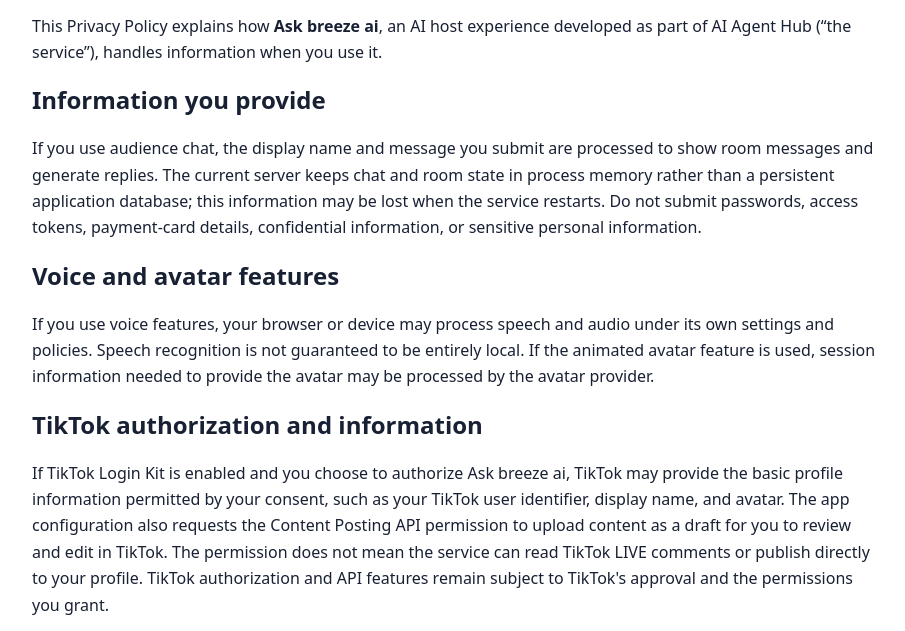
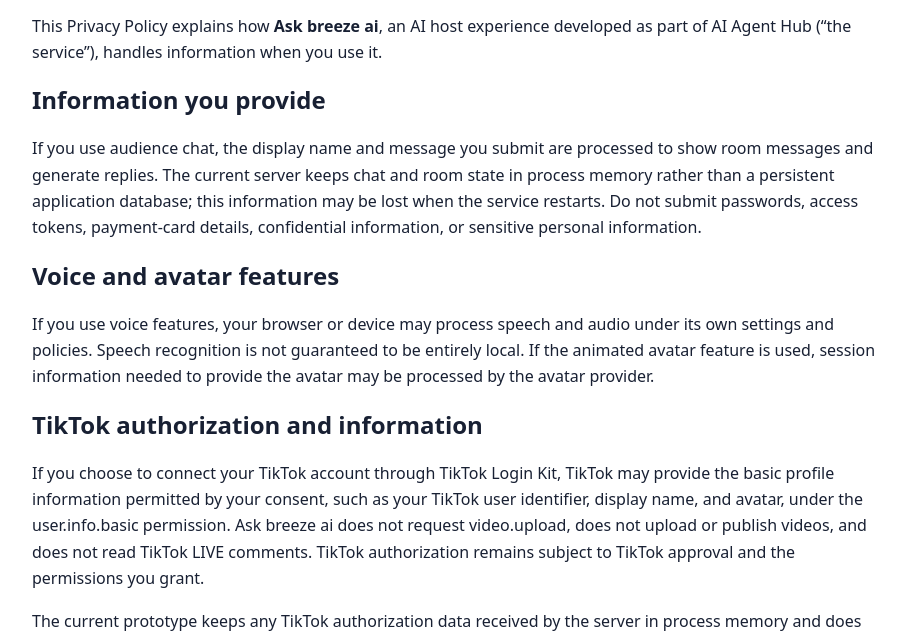
Before and after one commit to ananamousklown777-eng/Ai-agent-hub, a plain HTML site: page docs/privacy-policy.html in a window 1280 px wide. Shown: the part 183-814 px from the top of the page, without its empty margins (183-1088 px from the left). Drawn offline with Linux system fonts and the light colour scheme.

Commit message:
Clarify Ask breeze ai privacy policy for Login Kit only

```diff
--- a/docs/privacy-policy.html
+++ b/docs/privacy-policy.html
@@ -18,7 +18,7 @@
 <h2>Voice and avatar features</h2>
 <p>If you use voice features, your browser or device may process speech and audio under its own settings and policies. Speech recognition is not guaranteed to be entirely local. If the animated avatar feature is used, session information needed to provide the avatar may be processed by the avatar provider.</p>
 <h2>TikTok authorization and information</h2>
-<p>If TikTok Login Kit is enabled and you choose to authorize Ask breeze ai, TikTok may provide the basic profile information permitted by your consent, such as your TikTok user identifier, display name, and avatar. The app configuration also requests the Content Posting API permission to upload content as a draft for you to review and edit in TikTok. The permission does not mean the service can read TikTok LIVE comments or publish directly to your profile. TikTok authorization and API features remain subject to TikTok's approval and the permissions you grant.</p>
+<p>If you choose to connect your TikTok account through TikTok Login Kit, TikTok may provide the basic profile information permitted by your consent, such as your TikTok user identifier, display name, and avatar, under the user.info.basic permission. Ask breeze ai does not request video.upload, does not upload or publish videos, and does not read TikTok LIVE comments. TikTok authorization remains subject to TikTok approval and the permissions you grant.</p>
 <p>The current prototype keeps any TikTok authorization data received by the server in process memory and does not provide durable token storage. Do not assume this prototype is a production-grade credential vault.</p>
 <h2>Service providers and sharing</h2>
 <p>Depending on which features you use, message text may be sent to Groq to generate AI replies; session information may be sent to LiveAvatar to provide an animated avatar; Render hosts the service; your browser or device may process voice input and playback; and TikTok handles account authorization and any enabled TikTok API operations. These providers may process information under their own terms and privacy policies. The service does not control their independent practices.</p>
```
